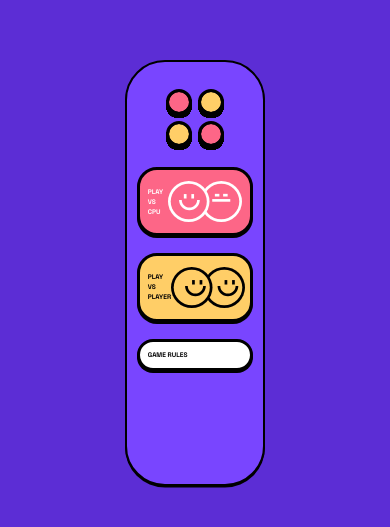
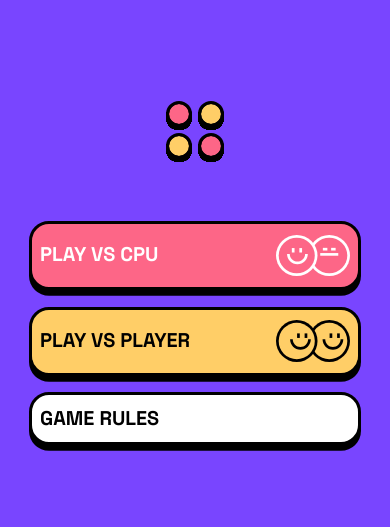
Before and after one commit to miratkd/Connect-Four, a Vue app: page / in a window 390 px wide. Shown: the part 149-676 px from the top of the page. Built offline with nearby package versions, Linux system fonts and the light colour scheme.

Commit message:
0.0.3 mobile main menu

```diff
--- a/src/App.vue
+++ b/src/App.vue
@@ -51,4 +51,14 @@ p{
   opacity: 0.6;
   margin: 0;
 }
+@media screen and (max-width: 1050px) and (orientation: Portrait) {
+  body{
+    font-size: 2vw;
+  }
+}
+@media screen and (max-width: 550px) and (orientation: Portrait) {
+  body{
+    font-size: 3vw;
+  }
+}
 </style>
--- a/src/views/MainMenu.vue
+++ b/src/views/MainMenu.vue
@@ -5,7 +5,6 @@
             <MenuButton :action="cpuClick" :cpuMatch="true" text="PLAY VS CPU" style="margin-top: 2vh;"/>
             <MenuButton :action="playerClick" :playerMatch="true" text="PLAY VS PLAYER" style="margin-top: 2vh;" />
             <MenuButton :action="rulesClick" text="GAME RULES" style="margin-top: 2vh;" />
-
         </div>
     </div>
 </template>
@@ -39,7 +38,7 @@ export default {
 }
 .main-menu-body{
     background-color: #7945FF;
-    height: 50vh;
+    min-height: 50vh;
     width: 35vw;
     border-radius: 40px;
     display: flex;
@@ -47,8 +46,32 @@ export default {
     align-items: center;
     border: 2px solid black;
     box-shadow: 0 0.4em black;
+    padding-bottom: 5vh;
 }
 .main-menu-icon{
     margin-top: 20%;
 }
+
+@media screen and (max-width: 1050px) and (orientation: Portrait) {
+  .main-menu-body{
+    width: 60vw;
+  }
+}
+
+@media screen and (max-width: 550px) and (orientation: Portrait) {
+  .main-menu-body{
+    width: 100%;
+    height: 100vh;
+    background-color: #7945FF;
+    border: none;
+    box-shadow: none;
+    justify-content: center;
+    border-radius: 0;
+    padding-bottom: 0;
+  }
+  .main-menu-icon{
+    margin-top: 0;
+    margin-bottom: 5vh;
+  }
+}
 </style>
```
